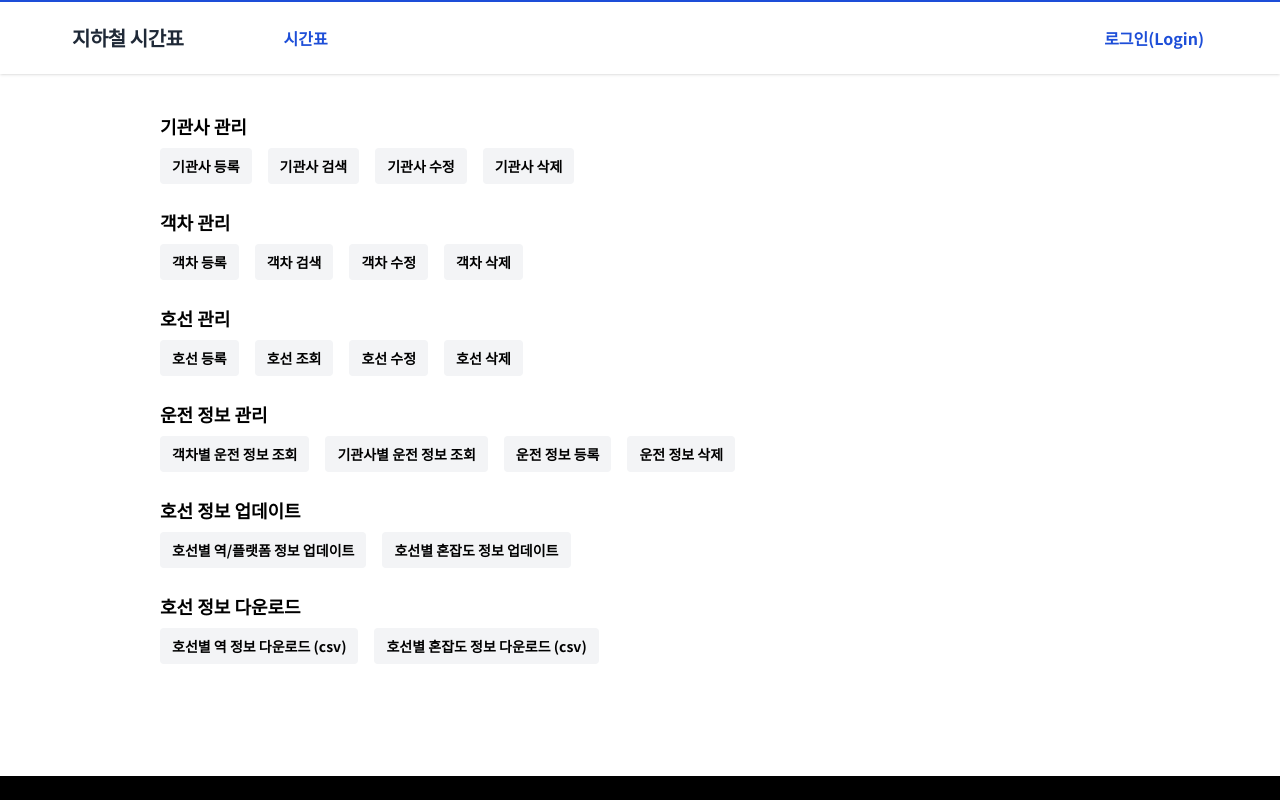
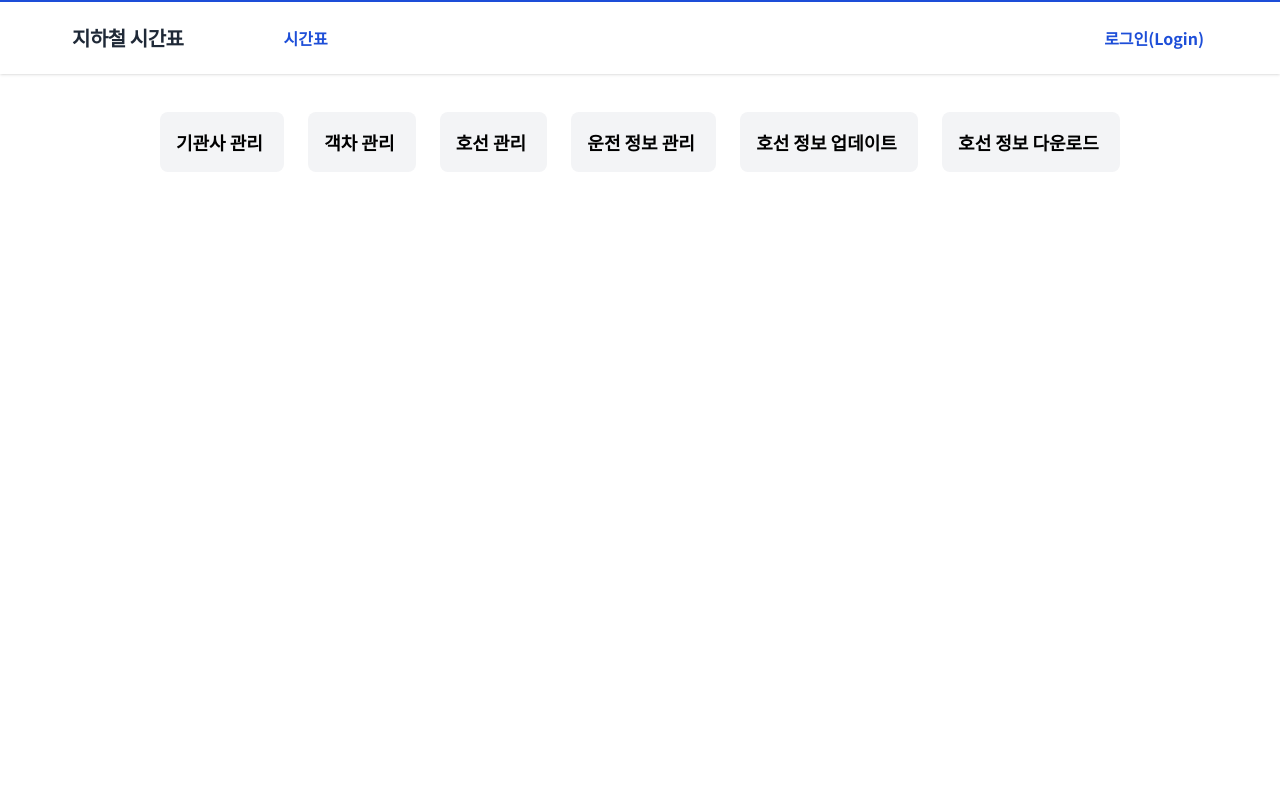
Before and after one commit to SubwayScheduler/FE, a React (Vite) app: page /admin-crud in a window 1280 px wide. Shown: the top 800 px of the page. Built offline with nearby package versions, Linux system fonts and the light colour scheme.

Commit message:
Design: Admin-CRUD page design

```diff
--- a/src/pages/AdminCRUD/AdminCRUD.jsx
+++ b/src/pages/AdminCRUD/AdminCRUD.jsx
@@ -22,6 +22,11 @@ import DownloadCongestionForm from "../../components/DownloadCongestionForm/Down
 
 export default function AdminCRUD() {
   const [selectedMenu, setSelectedMenu] = useState(null);
+  const [expandedGroup, setExpandedGroup] = useState(null);
+
+  const toggleGroup = (group) => {
+    setExpandedGroup((prevGroup) => (prevGroup === group ? null : group));
+  };
 
   const renderComponent = () => {
     switch (selectedMenu) {
@@ -72,164 +77,231 @@ export default function AdminCRUD() {
 
   return (
     <section className="mt-28 mx-auto md:w-9/12">
-      <ul className="flex flex-col gap-y-6 font-bold text-sm">
-        {/* Group 1 */}
+      <div className="flex flex-col md:flex-row gap-x-6 overflow-x-auto">
+        {[
+          "기관사 관리",
+          "객차 관리",
+          "호선 관리",
+          "운전 정보 관리",
+          "호선 정보 업데이트",
+          "호선 정보 다운로드",
+        ].map((group) => (
+          <div
+            key={group}
+            className={`transition-all duration-300 ${
+              expandedGroup === group
+                ? "flex-grow-[2] bg-gray-200"
+                : "flex-grow bg-gray-100"
+            } md:rounded-lg p-4`}
+          >
+            <button
+              className="text-lg font-bold"
+              onClick={() => toggleGroup(group)}
+            >
+              {group}
+            </button>
+            {expandedGroup === group && (
+              <ul className="mt-4 space-y-2">
+                {group === "기관사 관리" && (
+                  <>
                     <li>
-          <h2 className="text-lg font-bold mb-2">기관사 관리</h2>
-          <ul className="flex flex-row gap-x-4 flex-wrap">
-            <li className="bg-gray-100 rounded px-3 py-2">
-              <button onClick={() => setSelectedMenu("기관사 등록")}>
+                      <button
+                        onClick={() => setSelectedMenu("기관사 등록")}
+                        className="block"
+                      >
                         기관사 등록
                       </button>
                     </li>
-            <li className="bg-gray-100 rounded px-3 py-2">
-              <button onClick={() => setSelectedMenu("기관사 검색")}>
+                    <li>
+                      <button
+                        onClick={() => setSelectedMenu("기관사 검색")}
+                        className="block"
+                      >
                         기관사 검색
                       </button>
                     </li>
-            <li className="bg-gray-100 rounded px-3 py-2">
-              <button onClick={() => setSelectedMenu("기관사 수정")}>
+                    <li>
+                      <button
+                        onClick={() => setSelectedMenu("기관사 수정")}
+                        className="block"
+                      >
                         기관사 수정
                       </button>
                     </li>
-            <li className="bg-gray-100 rounded px-3 py-2">
-              <button onClick={() => setSelectedMenu("기관사 삭제")}>
+                    <li>
+                      <button
+                        onClick={() => setSelectedMenu("기관사 삭제")}
+                        className="block"
+                      >
                         기관사 삭제
                       </button>
                     </li>
-          </ul>
-        </li>
-
-        {/* Group 2 */}
+                  </>
+                )}
+                {group === "객차 관리" && (
+                  <>
                     <li>
-          <h2 className="text-lg font-bold mb-2">객차 관리</h2>
-          <ul className="flex flex-row gap-x-4 flex-wrap">
-            <li className="bg-gray-100 rounded px-3 py-2">
-              <button onClick={() => setSelectedMenu("객차 등록")}>
+                      <button
+                        onClick={() => setSelectedMenu("객차 등록")}
+                        className="block"
+                      >
                         객차 등록
                       </button>
                     </li>
-            <li className="bg-gray-100 rounded px-3 py-2">
-              <button onClick={() => setSelectedMenu("객차 검색")}>
+                    <li>
+                      <button
+                        onClick={() => setSelectedMenu("객차 검색")}
+                        className="block"
+                      >
                         객차 검색
                       </button>
                     </li>
-            <li className="bg-gray-100 rounded px-3 py-2">
-              <button onClick={() => setSelectedMenu("객차 수정")}>
+                    <li>
+                      <button
+                        onClick={() => setSelectedMenu("객차 수정")}
+                        className="block"
+                      >
                         객차 수정
                       </button>
                     </li>
-            <li className="bg-gray-100 rounded px-3 py-2">
-              <button onClick={() => setSelectedMenu("객차 삭제")}>
+                    <li>
+                      <button
+                        onClick={() => setSelectedMenu("객차 삭제")}
+                        className="block"
+                      >
                         객차 삭제
                       </button>
                     </li>
-          </ul>
-        </li>
-
-        {/* Group 3 */}
+                  </>
+                )}
+                {group === "호선 관리" && (
+                  <>
                     <li>
-          <h2 className="text-lg font-bold mb-2">호선 관리</h2>
-          <ul className="flex flex-row gap-x-4 flex-wrap">
-            <li className="bg-gray-100 rounded px-3 py-2">
-              <button onClick={() => setSelectedMenu("호선 등록")}>
+                      <button
+                        onClick={() => setSelectedMenu("호선 등록")}
+                        className="block"
+                      >
                         호선 등록
                       </button>
                     </li>
-            <li className="bg-gray-100 rounded px-3 py-2">
-              <button onClick={() => setSelectedMenu("호선 조회")}>
+                    <li>
+                      <button
+                        onClick={() => setSelectedMenu("호선 조회")}
+                        className="block"
+                      >
                         호선 조회
                       </button>
                     </li>
-            <li className="bg-gray-100 rounded px-3 py-2">
-              <button onClick={() => setSelectedMenu("호선 수정")}>
+                    <li>
+                      <button
+                        onClick={() => setSelectedMenu("호선 수정")}
+                        className="block"
+                      >
                         호선 수정
                       </button>
                     </li>
-            <li className="bg-gray-100 rounded px-3 py-2">
-              <button onClick={() => setSelectedMenu("호선 삭제")}>
+                    <li>
+                      <button
+                        onClick={() => setSelectedMenu("호선 삭제")}
+                        className="block"
+                      >
                         호선 삭제
                       </button>
                     </li>
-          </ul>
-        </li>
-
-        {/* Group 4 */}
+                  </>
+                )}
+                {group === "운전 정보 관리" && (
+                  <>
                     <li>
-          <h2 className="text-lg font-bold mb-2">운전 정보 관리</h2>
-          <ul className="flex flex-row gap-x-4 flex-wrap">
-            <li className="bg-gray-100 rounded px-3 py-2">
-              <button onClick={() => setSelectedMenu("객차별 운전 정보 조회")}>
+                      <button
+                        onClick={() => setSelectedMenu("객차별 운전 정보 조회")}
+                        className="block"
+                      >
                         객차별 운전 정보 조회
                       </button>
                     </li>
-            <li className="bg-gray-100 rounded px-3 py-2">
+                    <li>
                       <button
-                onClick={() => setSelectedMenu("기관사별 운전 정보 조회")}
+                        onClick={() =>
+                          setSelectedMenu("기관사별 운전 정보 조회")
+                        }
+                        className="block"
                       >
                         기관사별 운전 정보 조회
                       </button>
                     </li>
-            <li className="bg-gray-100 rounded px-3 py-2">
-              <button onClick={() => setSelectedMenu("운전 정보 등록")}>
+                    <li>
+                      <button
+                        onClick={() => setSelectedMenu("운전 정보 등록")}
+                        className="block"
+                      >
                         운전 정보 등록
                       </button>
                     </li>
-            <li className="bg-gray-100 rounded px-3 py-2">
-              <button onClick={() => setSelectedMenu("운전 정보 삭제")}>
+                    <li>
+                      <button
+                        onClick={() => setSelectedMenu("운전 정보 삭제")}
+                        className="block"
+                      >
                         운전 정보 삭제
                       </button>
                     </li>
-          </ul>
-        </li>
-
-        {/* Group 5 */}
+                  </>
+                )}
+                {group === "호선 정보 업데이트" && (
+                  <>
                     <li>
-          <h2 className="text-lg font-bold mb-2">호선 정보 업데이트</h2>
-          <ul className="flex flex-row gap-x-4 flex-wrap">
-            <li className="bg-gray-100 rounded px-3 py-2">
                       <button
                         onClick={() =>
                           setSelectedMenu("호선별 역/플랫폼 정보 업데이트")
                         }
+                        className="block"
                       >
                         호선별 역/플랫폼 정보 업데이트
                       </button>
                     </li>
-            <li className="bg-gray-100 rounded px-3 py-2">
+                    <li>
                       <button
-                onClick={() => setSelectedMenu("호선별 혼잡도 정보 업데이트")}
+                        onClick={() =>
+                          setSelectedMenu("호선별 혼잡도 정보 업데이트")
+                        }
+                        className="block"
                       >
                         호선별 혼잡도 정보 업데이트
                       </button>
                     </li>
-          </ul>
-        </li>
-
-        {/* Group 6 */}
+                  </>
+                )}
+                {group === "호선 정보 다운로드" && (
+                  <>
                     <li>
-          <h2 className="text-lg font-bold mb-2">호선 정보 다운로드</h2>
-          <ul className="flex flex-row gap-x-4 flex-wrap">
-            <li className="bg-gray-100 rounded px-3 py-2">
                       <button
-                onClick={() => setSelectedMenu("호선별 역 정보 다운로드 (csv)")}
+                        onClick={() =>
+                          setSelectedMenu("호선별 역 정보 다운로드 (csv)")
+                        }
+                        className="block"
                       >
                         호선별 역 정보 다운로드 (csv)
                       </button>
                     </li>
-            <li className="bg-gray-100 rounded px-3 py-2">
+                    <li>
                       <button
                         onClick={() =>
                           setSelectedMenu("호선별 혼잡도 정보 다운로드 (csv)")
                         }
+                        className="block"
                       >
                         호선별 혼잡도 정보 다운로드 (csv)
                       </button>
                     </li>
+                  </>
+                )}
               </ul>
-        </li>
-      </ul>
-      <div className="py-14">{renderComponent()}</div>
+            )}
+          </div>
+        ))}
+      </div>
+      <div className="py-14 min-h-screen">{renderComponent()}</div>
     </section>
   );
 }
```
Lines whose indentation alone changed are shown as unchanged.
